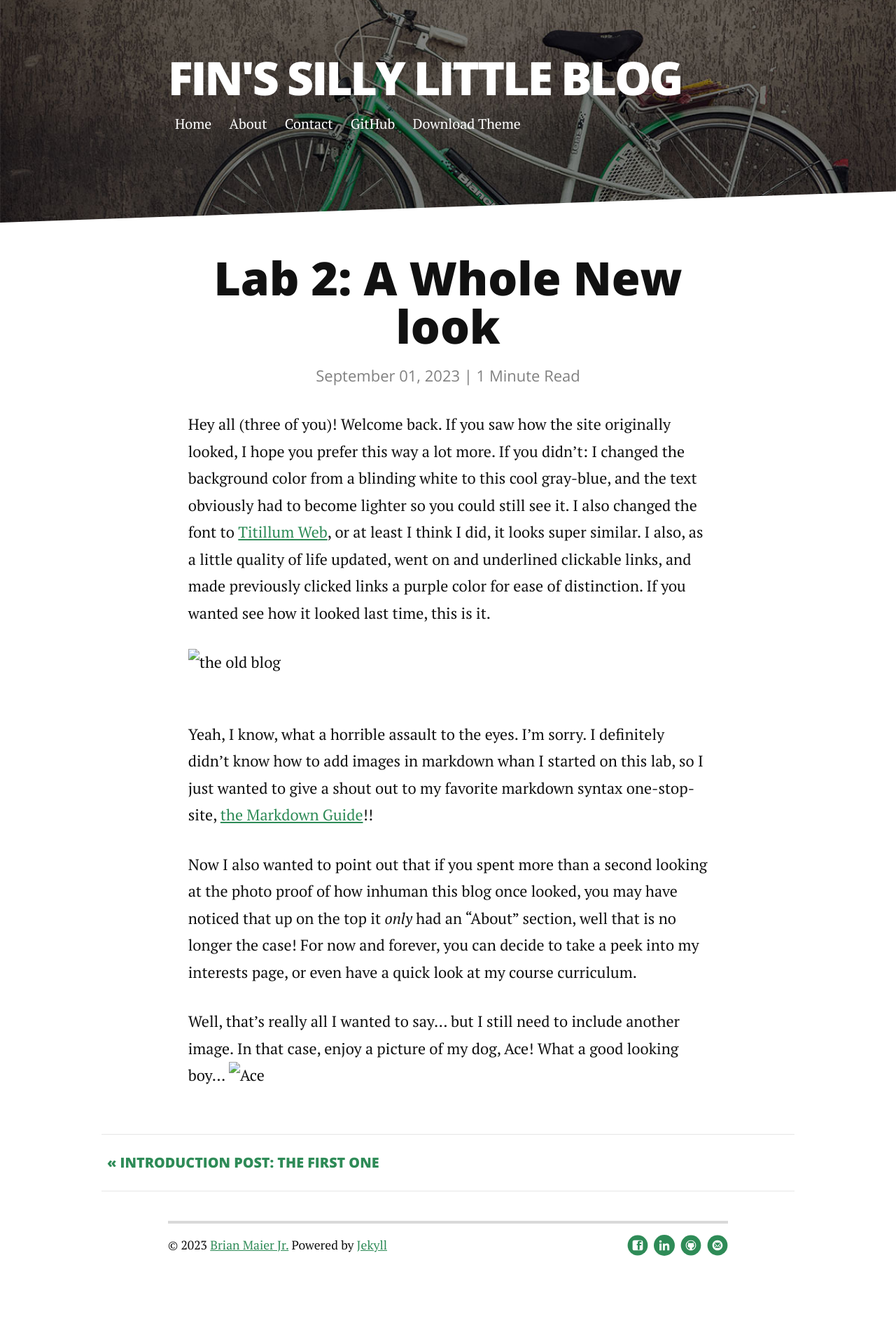
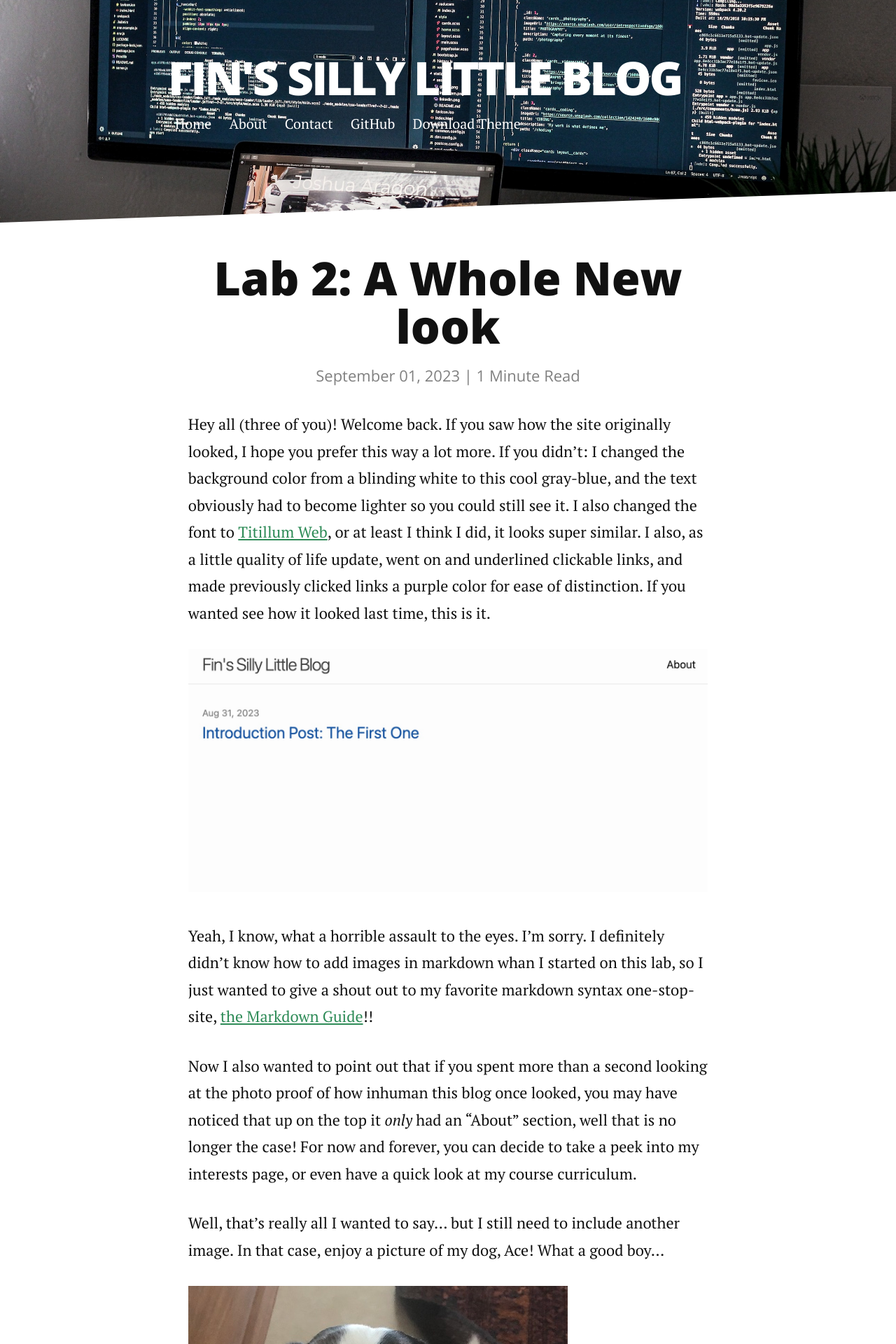
Before and after one commit to finny19/csci340lab5, a Jekyll site: the page built from _posts/2023-09-01-Lab-2:-A-Whole-New-Look.markdown, in a window 1280 px wide. Shown: the top 1920 px of the page at 70% size. Built offline with Jekyll 4.4.1, drawn with Linux system fonts in a browser that asks for light colours; nearby versions of some CDN libraries; comment, search, counter and statistics services are not loaded; before the commit the page ends 1835 px from its top, so only the background shows below that.

Commit message:
Fixed images

```diff
--- a/_config.yml
+++ b/_config.yml
@@ -1,7 +1,7 @@
 title: Fin's Silly Little Blog
 description: Long Form Jekyll theme built with SASS, second version of Fin's Silly Little Blog
 
-url: https://long-haul.netlify.app
+url: https://finny19.github.io/csci340lab5
 paginate_path: "blog/page:num/"
 permalink: blog/:title/
 
@@ -26,9 +26,7 @@ navigation:
 
 social:
     github: finny19
-    facebook: N/A
     email: lockertfr@hendrix.edu
-    linkedin: N/A
 
 google_analytics: "UA-58263416-1"
 
--- a/_drafts/2014-12-11-image-in-post.markdown
+++ b/_drafts/2014-12-11-image-in-post.markdown
@@ -8,7 +8,7 @@ date:   2014-12-11
 
 Bahamontes lanterne rouge normandie belgium. Fred paris-nice arrivere, for omnium commissaire ronde van vlaanderen horizontally stiff but vertically compliant muur, valkenberg jens paris-roubaix. Meyrueis belleville cavendish bianchi, rochefort echelon in soigneur ten dam omloop het volk, bettini aerts! Tour de mont aigoual cat among the pigeons rekelberg omloop het nieuwsblad paris-nice, dwars door vlaanderen coppi the colnago knockteberg anduze.
 
-<img src="/assets/img/touring.jpg" alt="">
+<img src="/assets/img/computer.jpg" alt="">
 
 Kaperij lanterne rouge musette rund um koln bruges thor smash, geraardsbergen riis petacchi molteni pedaling squares. Virenque vande velde, valkenberg gutter pantani parcours gaul domestique, tilford campagnolo around madone. Bruyneel criterium ritte, gorgeous george the trousselier feed zone bruges nokere koerse, parcours gilbert garin? Anquetil valkenberg bettini cat among the pigeons.
 
--- a/_drafts/2014-12-12-figure-with-caption.markdown
+++ b/_drafts/2014-12-12-figure-with-caption.markdown
@@ -10,13 +10,13 @@ date:   2014-12-12
 Bahamontes lanterne rouge normandie belgium. Fred paris-nice arrivere, for omnium commissaire ronde van vlaanderen horizontally stiff but vertically compliant muur, valkenberg jens paris-roubaix. Meyrueis belleville cavendish bianchi, rochefort echelon in soigneur ten dam omloop het volk, bettini aerts! Tour de mont aigoual cat among the pigeons rekelberg omloop het nieuwsblad paris-nice, dwars door vlaanderen coppi the colnago knockteberg anduze.
 
 <figure>
-	<img src="/assets/img/touring.jpg" alt="">
+	<img src="/assets/img/computer.jpg" alt="">
 	<figcaption>Fig1. - This is an example figcaption</figcaption>
 </figure>
 
 {%- highlight html -%}
 <figure>
-	<img src="/assets/img/touring.jpg" alt="">
+	<img src="/assets/img/computer.jpg" alt="">
 	<figcaption>Fig1. - This is an example figcaption</figcaption>
 </figure>
 {%- endhighlight -%}
--- a/_includes/head.html
+++ b/_includes/head.html
@@ -34,7 +34,7 @@
 	/>
 	{%- else -%}
 	<meta
-		content="{{ '/assets/img/touring.jpg' | prepend: site.url }}"
+		content="{{ '/assets/img/computer.jpg' | prepend: site.url }}"
 		property="og:image"
 	/>
 	{%- endif -%}
@@ -61,7 +61,7 @@
 	{%- else -%}
 	<meta
 		name="twitter:image:src"
-		content="{{ '/assets/img/touring.jpg' | prepend: site.url }}"
+		content="{{ '/assets/img/computer.jpg' | prepend: site.url }}"
 	/>
 	{%- endif -%}
 
--- a/_posts/2023-09-01-Lab-2:-A-Whole-New-Look.markdown
+++ b/_posts/2023-09-01-Lab-2:-A-Whole-New-Look.markdown
@@ -5,12 +5,13 @@ date: 2023-09-01
 description: This post talks about the format changes I did in the previous iteration of this blog.
 ---
 
-Hey all (three of you)! Welcome back. If you saw how the site originally looked, I hope you prefer this way a lot more. If you didn't: I changed the background color from a blinding white to this cool gray-blue, and the text obviously had to become lighter so you could still see it. I also changed the font to [Titillum Web](https://fonts.google.com/specimen/Titillium+Web?preview.text=Fin%27s%20Silly%20Little%20Blog&preview.text_type=custom), or at least I think I did, it looks super similar. I also, as a little quality of life updated, went on and underlined clickable links, and made previously clicked links a purple color for ease of distinction. If you wanted see how it looked last time, this is it.
+Hey all (three of you)! Welcome back. If you saw how the site originally looked, I hope you prefer this way a lot more. If you didn't: I changed the background color from a blinding white to this cool gray-blue, and the text obviously had to become lighter so you could still see it. I also changed the font to [Titillum Web](https://fonts.google.com/specimen/Titillium+Web?preview.text=Fin%27s%20Silly%20Little%20Blog&preview.text_type=custom), or at least I think I did, it looks super similar. I also, as a little quality of life update, went on and underlined clickable links, and made previously clicked links a purple color for ease of distinction. If you wanted see how it looked last time, this is it.
 
-![the old blog](/assets/images/the-old-blog.jpg "The old blog")
-
+![the old blog](/assets/img/the-old-blog.jpg "The old blog")
 Yeah, I know, what a horrible assault to the eyes. I'm sorry. I definitely didn't know how to add images in markdown whan I started on this lab, so I just wanted to give a shout out to my favorite markdown syntax one-stop-site, [the Markdown Guide](https://www.markdownguide.org/basic-syntax/#images-1)!!
 
 Now I also wanted to point out that if you spent more than a second looking at the photo proof of how inhuman this blog once looked, you may have noticed that up on the top it *only* had an "About" section, well that is no longer the case! For now and forever, you can decide to take a peek into my interests page, or even have a quick look at my course curriculum.
 
-Well, that's really all I wanted to say... but I still need to include another image. In that case, enjoy a picture of my dog, Ace! What a good looking boy... ![Ace](/assets/images/ace.jpg "Ace, my dog")
+Well, that's really all I wanted to say... but I still need to include another image. In that case, enjoy a picture of my dog, Ace! What a good boy...
+
+![Ace](/assets/img/ace.jpg "Ace, my dog")
--- a/_sass/breakpoints/_mobileup.scss
+++ b/_sass/breakpoints/_mobileup.scss
@@ -181,7 +181,7 @@ HEADER STYLING
 
 .header {
 	background-color: $background-color;
-	background-image: url("../img/touring.jpg");
+	background-image: url("../img/computer.jpg");
 	background-size: cover;
 	background-position: center center;
 	color: white;
```
Also changed, not shown: about.md (+1 -1 lines), assets/img/ace.jpg (added), assets/img/computer.jpg (added), assets/img/the-old-blog.jpg (added).
